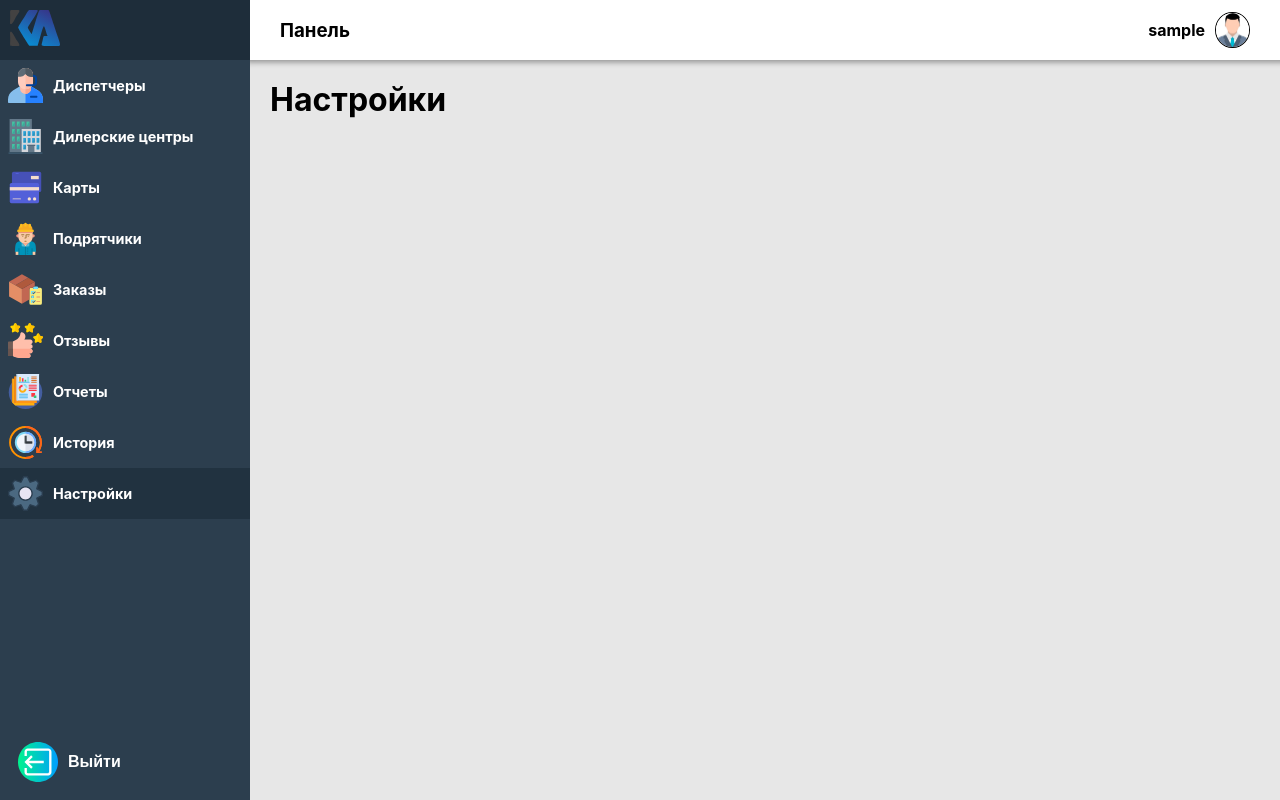
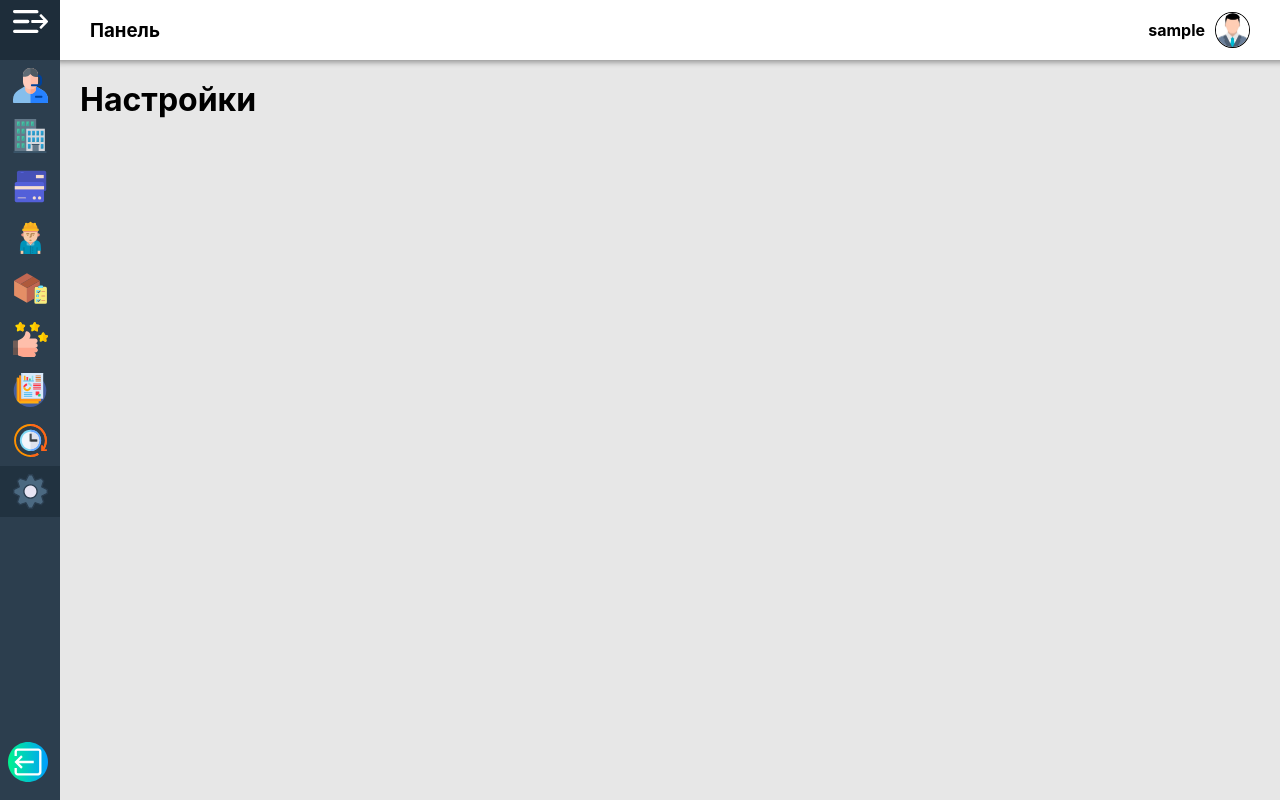
Before and after one commit to AmanatM/kadet, a React (Create React App) app: page /panel/settings in a window 1280 px wide. Built offline with nearby package versions, Linux system fonts and the light colour scheme; sample sign-in values are in the browser's storage.

Commit message:
Sidenav collapseable

```diff
--- a/src/components/MainFrame/MainFrame.js
+++ b/src/components/MainFrame/MainFrame.js
@@ -20,7 +20,7 @@ const MainFrameStyled = styled.div`
     "nav content content"
     "nav content content";
     grid-template-rows: 60px 1fr;
-    grid-template-columns: 250px 1fr;
+    grid-template-columns: auto 1fr;
     grid-gap: 0px;
 
     .content {
--- a/src/components/SideNav/SideNav.js
+++ b/src/components/SideNav/SideNav.js
@@ -15,10 +15,13 @@ import reports from './icons/reports.svg'
 import historyIcon from './icons/history.svg'
 import settings from './icons/settings.svg'
 import logoutIcon from './icons/logout.svg'
+import collapseIcon from './icons/collapse.svg'
 
 
 const SideNavSection = styled.nav`
     background-color: #2c3e4e;
+    transition: all .2s;
+
     height: 100vh;
     display: inline-block;
     grid-area: nav;
@@ -27,12 +30,26 @@ const SideNavSection = styled.nav`
     overflow-y: scroll;
     grid-area: nav;
     z-index: 2;
+    width: 250px;
+
+    &.collapsed {
+        width: 60px;
+    }
 
     ul {
+
+
         li {
 
             list-style: none;
             color: white;
+
+
+            .text {
+                opacity: 1;
+                white-space: nowrap;
+                transition: all .2s;
+            }
 
             a {
                 display: flex;
@@ -54,30 +71,44 @@ const SideNavSection = styled.nav`
                 img {
                     width: 35px;
                     margin-right: 10px;
+                    transition: all .2s;
+                }
+            }
+        }
+
+        &.collapsed {
+
+
+            li {
+                position: relative;
+
+                a {
+                    display: flex;
+
+
+                    img {
+                        margin-right: 5px;
+                        margin-left: 5px;
+                    }
                 }
             }
 
+            .text {
+                opacity: 0;
+            }
         }
     }
 
 `
 
-const Logo = styled.div`
 
-    padding: 10px;
-    background-color: #1e2d3a;
-    img {
-        width: 50px;
-    }
-`
 
 const Logout = styled.div`
-
     margin-top: auto;
     padding-bottom: 10px;
     display: flex;
     padding-left: 10px;
-
+    transition: all .2s;
 
 
     button {
@@ -91,13 +122,87 @@ const Logout = styled.div`
         justify-content: center;
         align-items: center;
 
-
         img {
             width: 40px;
             margin-right: 10px;
             min-width: 40px;
+        }
 
+        .text {
+            transition: all .2s;
+            opacity: 1;
         }
+    }
+
+    &.collapsed {
+
+        padding-left: 0;
+        button {
+
+            img {
+                margin: 0;
+            }
+
+            .text {
+                opacity: 0;
+            }
+        }
+    }
+`
+
+const Top = styled.div`
+    display: flex;
+    background-color: #1e2d3a;
+    align-items: center;
+    height: 60px;
+
+    a {
+        margin-right: auto;
+    }
+
+    img.collapse {
+        cursor: pointer;
+        width: 35px;
+        margin-right: 15px;
+        transform: rotate(180deg);
+
+
+        &.true {
+            transform: rotate(0);
+        }
+    }
+
+    &.collapsed {
+        flex-direction: column;
+
+        a {
+            order: 2;
+        }
+
+        img.collapse {
+            height: 60px;
+            margin-right: 0;
+            margin-top: 10px;
+        }
+    }
+`
+
+const Logo = styled.div`
+
+    padding: 10px;
+    background-color: #1e2d3a;
+    margin-right: auto;
+    width: 60px;
+    transition: all .2s;
+    opacity: 1;
+
+    img {
+        width: 100%;
+    }
+
+    &.collapsed {
+        opacity: 0;
+        transition: none;
     }
 `
 
@@ -111,25 +216,27 @@ const SideNav = (props) => {
         history.push("/login")
     }
 
+    const [ collapsed, setCollapsed ] = React.useState(true)
+
 
     return (
-        <SideNavSection>
-            <Link to="/"><Logo><img alt="Логотип" src={logoIcon}/></Logo></Link>
-            <ul>
-                <li><NavLink to='/panel/dispatchers?page=1'><img alt='Диспетчеры' src={dipatchers}/>Диспетчеры</NavLink></li>
-                <li><NavLink to='/panel/dealer_centers'><img alt=' Дилерские центры' src={dealer_centers}/> Дилерские центры</NavLink></li>
-                <li><NavLink to='/panel/cards'><img alt='Карты' src={cards}/>Карты</NavLink></li>
-                <li><NavLink to='/panel/contractors'><img alt='Подрятчики' src={contractors}/>Подрятчики</NavLink></li>
-                <li><NavLink to='/panel/orders'><img alt='Заказы' src={orders}/>Заказы</NavLink></li>
-                <li><NavLink to='/panel/reviews'><img alt='Отзывы' src={reviews}/>Отзывы</NavLink></li>
-                <li><NavLink to='/panel/reports'><img alt='Отчеты' src={reports}/>Отчеты</NavLink></li>
-                <li><NavLink to='/panel/history'><img alt='История' src={historyIcon}/>История</NavLink></li>
-                <li><NavLink to='/panel/settings'><img alt='Настройки' src={settings}/>Настройки</NavLink></li>
+        <SideNavSection className={collapsed ? 'collapsed' : ''}>
+            <Top className={collapsed ? 'collapsed' : ''}><Link to="/"><Logo className={collapsed ? 'collapsed' : ''}><img alt="Логотип" src={logoIcon}/></Logo></Link> <img onClick={() => setCollapsed(!collapsed)} className={`collapse ${collapsed}`} alt="Закрыть меню" src={collapseIcon}/></Top>
+            <ul className={collapsed ? 'collapsed' : ''}>
+                <li><NavLink to='/panel/dispatchers'><img alt='Диспетчеры' src={dipatchers}/><span className="text">Диспетчеры</span></NavLink></li>
+                <li><NavLink to='/panel/dealer_centers'><img alt=' Дилерские центры' src={dealer_centers}/><span className="text">Дилерские центры</span></NavLink></li>
+                <li><NavLink to='/panel/cards'><img alt='Карты' src={cards}/><span className="text">Карты</span></NavLink></li>
+                <li><NavLink to='/panel/contractors'><img alt='Подрятчики' src={contractors}/><span className="text">Подрятчики</span></NavLink></li>
+                <li><NavLink to='/panel/orders'><img alt='Заказы' src={orders}/><span className="text">Заказы</span></NavLink></li>
+                <li><NavLink to='/panel/reviews'><img alt='Отзывы' src={reviews}/><span className="text">Отзывы</span></NavLink></li>
+                <li><NavLink to='/panel/reports'><img alt='Отчеты' src={reports}/><span className="text">Отчеты</span></NavLink></li>
+                <li><NavLink to='/panel/history'><img alt='История' src={historyIcon}/><span className="text">История</span></NavLink></li>
+                <li><NavLink to='/panel/settings'><img alt='Настройки' src={settings}/><span className="text">Настройки</span></NavLink></li>
             </ul>
 
-            <Logout>
+            <Logout className={collapsed ? 'collapsed' : ''}>
                 <button onClick={logOut}>
-                    <img src={logoutIcon} alt="Выйти"/>Выйти
+                    <img src={logoutIcon} alt="Выйти"/><span className="text">Выйти</span>
                 </button>
             </Logout>
         </SideNavSection>
```
Also changed, not shown: src/components/SideNav/icons/collapse.svg (added).
